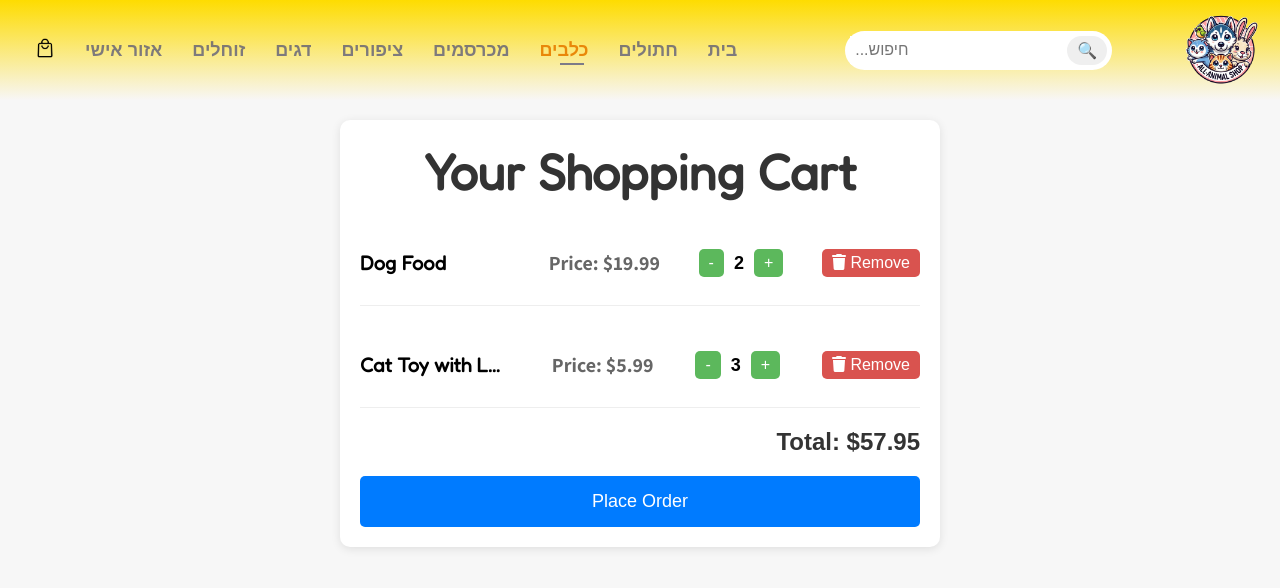
After one commit to OrianAziz/my-pet-shop, a Node server app: page /cart in a window 1280 px wide. The commit adds this page. Shown: the top 588 px of the page. Run offline with Node 20, Linux system fonts and the light colour scheme; some libraries are stand-ins or nearby versions.

Commit message:
Added working cart pagegit add . with routes and increase/decrease amount, delete item and place order. now I need to actually connect it to mongo, add the functionality of adding products to cart from the product pages and adding a route for placing an order

```diff
--- a/app.js
+++ b/app.js
@@ -9,6 +9,7 @@ const productRoutes = require('./routes/productRoutes');
 const homeRoutes = require('./routes/homeRouth');
 const homeController = require('./controllers/homeController');
 const authRoutes = require('./routes/authRoutes'); // Import the new auth routes
+const cartRoutes = require('./routes/cartRoutes'); // Import the cart routes
 
 const app = express();
 const port = process.env.PORT || 3003; // Fixed to uppercase PORT
@@ -36,6 +37,7 @@ app.use('/', homeRoutes);
 app.use('/api/user', userRouter);
 app.use('/products', productRoutes);
 app.use('/auth', authRoutes); // Use the new auth routes for login/signup
+app.use('/cart', cartRoutes); // Use the cart routes
 
 app.listen(port, () => {
   console.log(`Server is running on http://localhost:${port}`);
--- /dev/null
+++ b/routes/cartRoutes.js
@@ -0,0 +1,9 @@
+const express = require('express');
+const router = express.Router();
+
+// Route to render the cart page
+router.get('/', (req, res) => { // Now this works as '/cart/'
+  res.render('cart'); // Renders the 'cart.ejs' view
+});
+
+module.exports = router;
--- /dev/null
+++ b/views/cart.ejs
@@ -0,0 +1,238 @@
+<!DOCTYPE html>
+<html lang="en">
+<head>
+  <meta charset="UTF-8">
+  <meta name="viewport" content="width=device-width, initial-scale=1.0">
+  <title>Shopping Cart</title>
+  <link rel="stylesheet" href="/petshop.css">
+  <link href="https://fonts.googleapis.com/css2?family=Assistant:wght@200;400;700&display=swap" rel="stylesheet">
+  <link rel="stylesheet" href="https://cdnjs.cloudflare.com/ajax/libs/font-awesome/6.0.0-beta3/css/all.min.css">
+  <link rel="stylesheet" href="styles.css">
+  <style>
+    body {
+      font-family: 'Arial', sans-serif;
+      background-color: #f7f7f7;
+      margin: 0;
+      padding: 0;
+    }
+
+    .cart-container {
+      width: 90%;
+      max-width: 600px;
+      margin: 20px auto;
+      padding: 20px;
+      background-color: white;
+      border-radius: 10px;
+      box-shadow: 0 2px 10px rgba(0, 0, 0, 0.1);
+    }
+
+    h1 {
+      text-align: center;
+      color: #333;
+    }
+
+    .cart-item {
+      display: flex;
+      align-items: center;
+      justify-content: space-between;
+      margin-bottom: 20px;
+      padding-bottom: 15px;
+      border-bottom: 1px solid #eee;
+      margin-top: 2em;
+    }
+
+    .cart-item h2 {
+      margin: 0;
+      font-size: 20px;
+      width: 150px; /* Set a fixed width for the item name */
+      overflow: hidden;
+      text-overflow: ellipsis;
+      white-space: nowrap; /* Prevent the text from wrapping */
+    }
+
+    .cart-item p {
+      margin: 5px 0;
+      color: #666;
+    }
+
+    .quantity-control {
+      display: flex;
+      align-items: center;
+    }
+
+    .quantity-control button {
+      background-color: #5cb85c;
+      color: white;
+      border: none;
+      padding: 5px 10px;
+      cursor: pointer;
+      font-size: 16px;
+      border-radius: 5px;
+    }
+
+    .quantity-control button:hover {
+      background-color: #4cae4c;
+    }
+
+    .quantity-control span {
+      margin: 0 10px;
+      font-size: 18px;
+      font-weight: bold;
+    }
+
+    .remove {
+      background-color: #d9534f;
+      color: white;
+      border: none;
+      padding: 5px 10px;
+      cursor: pointer;
+      font-size: 16px;
+      border-radius: 5px;
+    }
+
+    .remove:hover {
+      background-color: #c9302c;
+    }
+
+    #total-price {
+      font-size: 24px;
+      text-align: right;
+      color: #333;
+      margin-top: 20px;
+      font-weight: bold;
+    }
+
+    #order-button {
+      display: block;
+      width: 100%;
+      background-color: #007bff;
+      color: white;
+      border: none;
+      padding: 15px;
+      font-size: 18px;
+      cursor: pointer;
+      border-radius: 5px;
+      text-align: center;
+      margin-top: 20px;
+    }
+
+    #order-button:hover {
+      background-color: #0056b3;
+    }
+  </style>
+</head>
+<body>
+  <!-- Pet Shop Navbar -->
+  <section id="header">
+    <div>
+        <ul id="navbar">
+            <li><a href="/cart"><img src="/images/bag.png" width="20px"></a></li>
+            <li><a href="contant.html">אזור אישי</a></li>
+            <li><a href="reptiles.html">זוחלים</a></li>
+            <li><a href="fish.html">דגים</a></li>
+            <li><a href="birds.html">ציפורים</a></li>
+            <li><a href="rodents.html">מכרסמים</a></li>
+            <li><a href="/dogs" class="active">כלבים</a></li>
+            <li><a href="cats.html">חתולים</a></li>
+            <li><a href="/">בית</a></li>
+        </ul>
+        </div>
+        <div class="search-bar">
+            <input type="text" placeholder="...חיפוש">
+            <button type="submit">🔍</button>
+          </div>
+          <a href="#"><img src="images/petlogo2.png" class="logo" alt="" width="75px"></a>
+  </section>
+
+  <div class="cart-container">
+    <h1>Your Shopping Cart</h1>
+    <div id="cart-items"></div>
+    <div id="total-price">Total: $0.00</div>
+    <button id="order-button">Place Order</button>
+  </div>
+
+  <script>
+    // Sample cart data structure
+    let cart = [
+      // Example cart items (this can be dynamic in your case)
+      { id: 1, name: 'Dog Food', price: 19.99, quantity: 2 },
+      { id: 2, name: 'Cat Toy with Long Name Example', price: 5.99, quantity: 3 }
+    ];
+
+    // Function to update the cart page display
+    function renderCart() {
+      const cartItemsContainer = document.getElementById("cart-items");
+      cartItemsContainer.innerHTML = ""; // Clear existing items
+
+      let totalPrice = 0;
+
+      for (const item of cart) {
+        // Create HTML elements for each item
+        const cartItem = document.createElement("div");
+        cartItem.classList.add("cart-item");
+        cartItem.innerHTML = `
+          <h2>${item.name}</h2>
+          <p>Price: $${item.price.toFixed(2)}</p>
+          <div class="quantity-control">
+            <button class="decrease" data-id="${item.id}">-</button>
+            <span class="quantity">${item.quantity}</span>
+            <button class="increase" data-id="${item.id}">+</button>
+          </div>
+          <button class="remove" data-id="${item.id}"><i class="fas fa-trash"></i> Remove</button>
+        `;
+
+        cartItemsContainer.appendChild(cartItem);
+        totalPrice += item.price * item.quantity;
+
+        // Event listeners for quantity buttons
+        const decreaseButton = cartItem.querySelector(".decrease");
+        decreaseButton.addEventListener("click", () => {
+          updateQuantity(item.id, -1);
+        });
+        const increaseButton = cartItem.querySelector(".increase");
+        increaseButton.addEventListener("click", () => {
+          updateQuantity(item.id, 1);
+        });
+
+        // Event listener for remove button
+        const removeButton = cartItem.querySelector(".remove");
+        removeButton.addEventListener("click", () => {
+          removeItem(item.id);
+        });
+      }
+
+      // Update total price display
+      document.getElementById("total-price").textContent = `Total: $${totalPrice.toFixed(2)}`;
+    }
+
+    // Function to update item quantity
+    function updateQuantity(itemId, change) {
+      const itemIndex = cart.findIndex((item) => item.id === itemId);
+      if (itemIndex !== -1) {
+        cart[itemIndex].quantity += change;
+        if (cart[itemIndex].quantity <= 0) {
+          removeItem(itemId);
+        } else {
+          renderCart(); // Update cart display
+        }
+      }
+    }
+
+    // Function to remove item from cart
+    function removeItem(itemId) {
+      cart = cart.filter((item) => item.id !== itemId);
+      renderCart(); // Update cart display
+    }
+
+    // Event listener for order button
+    const orderButton = document.getElementById("order-button");
+    orderButton.addEventListener("click", () => {
+      // Handle order logic here (e.g., send cart data to server)
+      console.log("Order placed:", cart);
+    });
+
+    // Initial rendering of cart
+    renderCart();
+  </script>
+</body>
+</html>
--- a/views/petshop.ejs
+++ b/views/petshop.ejs
@@ -13,7 +13,7 @@
 
         <div>
             <ul id="navbar">
-                <li><a href="cart.html"><img src="images/bag.png"  width="20px"></a></li>
+                <li><a href="/cart"><img src="images/bag.png"  width="20px"></a></li>
                 <li><a href="contant.html">אזור אישי</a></li>
                 <li><a href="/products/reptiles">זוחלים</a></li>
                 <li><a href="/products/fish">דגים</a></li>
--- a/views/products/dogs.ejs
+++ b/views/products/dogs.ejs
@@ -77,7 +77,7 @@
   <section id="header">
     <div>
       <ul id="navbar">
-        <li><a href="cart.html"><img src="/images/bag.png" width="20px"></a></li>
+        <li><a href="/cart"><img src="/images/bag.png" width="20px"></a></li>
         <li><a href="contant.html">אזור אישי</a></li>
         <li><a href="reptiles.html">זוחלים</a></li>
         <li><a href="fish.html">דגים</a></li>
```
